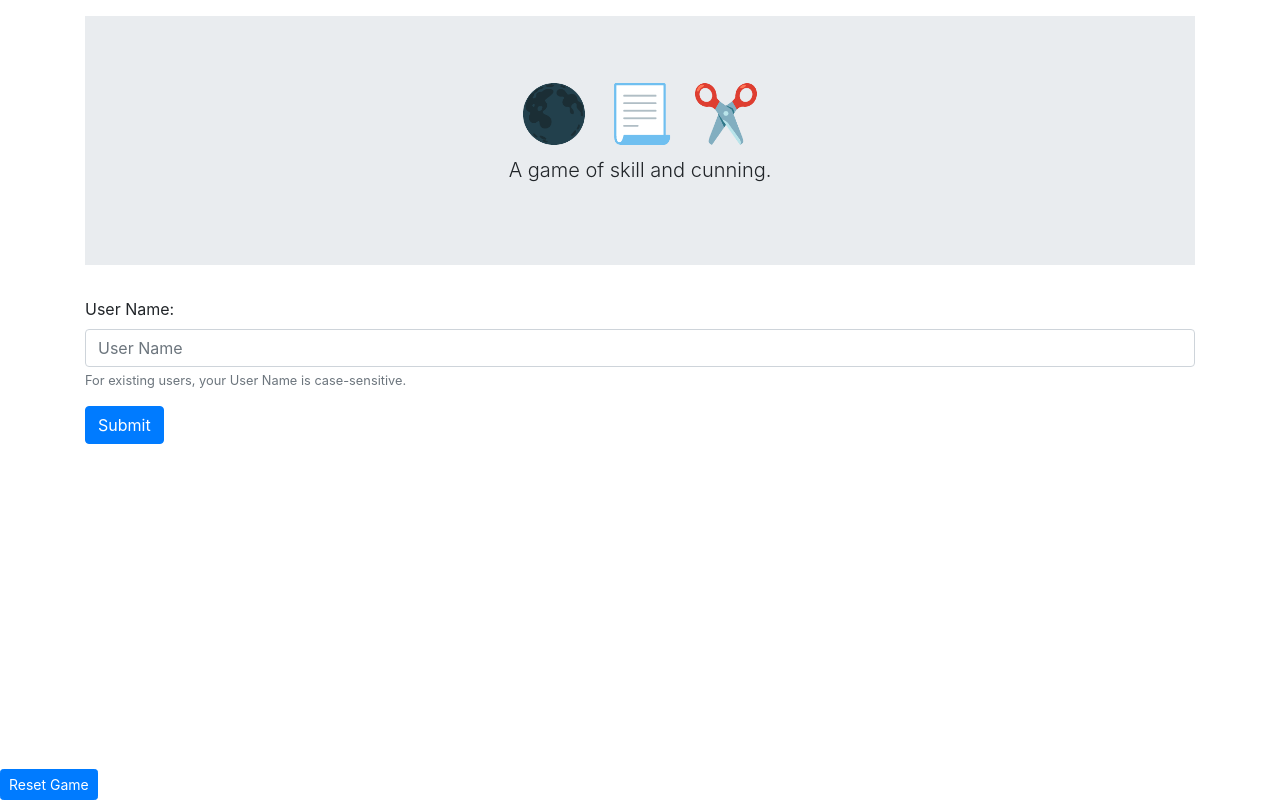
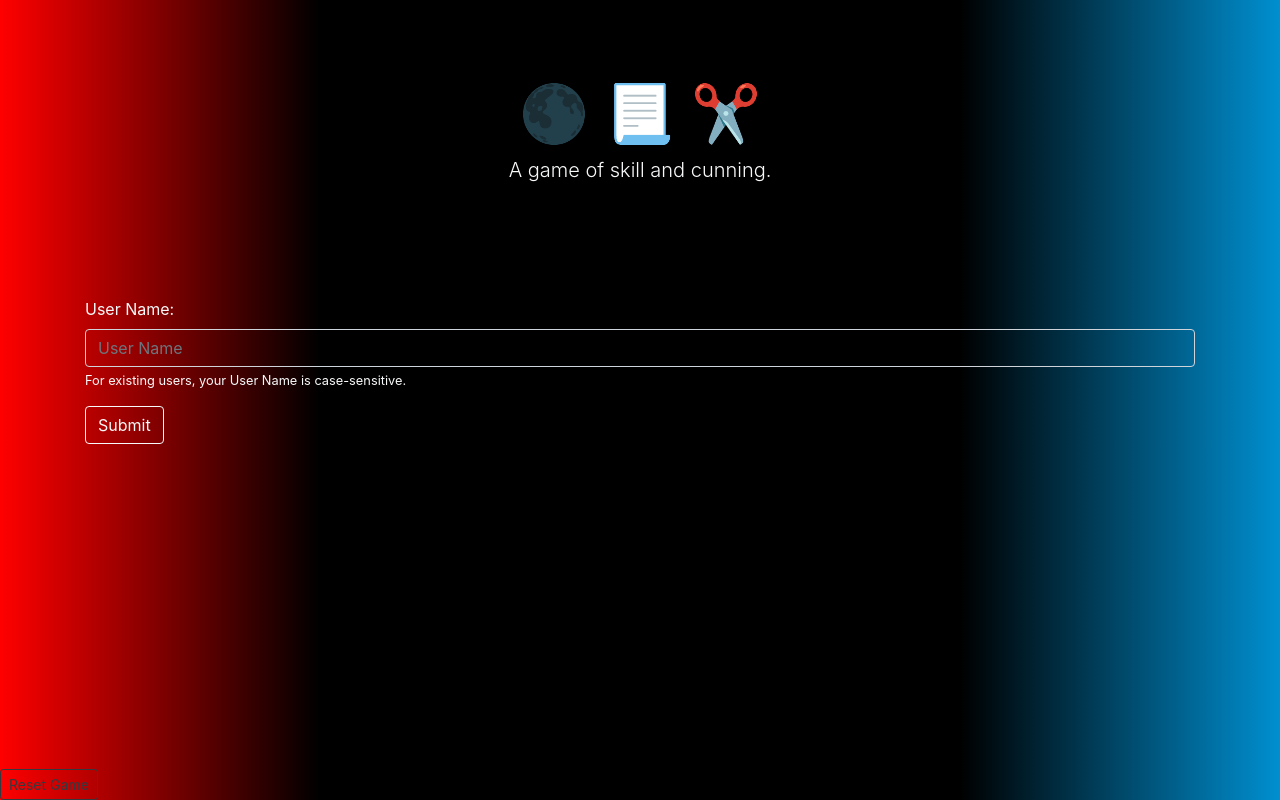
Before and after one commit to TerrenceMM2/RPS-online, a plain HTML site: page index.html in a window 1280 px wide. Both pictures are taken after a click on the button "New Game". Drawn offline with nearby package versions, Linux system fonts and the light colour scheme; no server answers.

Commit message:
styling changes

```diff
--- a/assets/css/style.css
+++ b/assets/css/style.css
@@ -1,15 +1,52 @@
+body {
+    margin: auto 0;
+    /* Permalink - use to edit and share this gradient: https://colorzilla.com/gradient-editor/#ff0000+0,000000+25,000000+50,000000+75,008fd0+100,7db9e8+100 */
+    background: #ff0000;
+    /* Old browsers */
+    background: -moz-linear-gradient(left, #ff0000 0%, #000000 25%, #000000 50%, #000000 75%, #008fd0 100%, #7db9e8 100%);
+    /* FF3.6-15 */
+    background: -webkit-linear-gradient(left, #ff0000 0%, #000000 25%, #000000 50%, #000000 75%, #008fd0 100%, #7db9e8 100%);
+    /* Chrome10-25,Safari5.1-6 */
+    background: linear-gradient(to right, #ff0000 0%, #000000 25%, #000000 50%, #000000 75%, #008fd0 100%, #7db9e8 100%);
+    /* W3C, IE10+, FF16+, Chrome26+, Opera12+, Safari7+ */
+    filter: progid:DXImageTransform.Microsoft.gradient(startColorstr='#ff0000', endColorstr='#7db9e8', GradientType=1);
+    /* IE6-9 */
+
+}
+
+.jumbotron {
+    border-radius: 5px;
+    background: transparent;
+    color: #f8f9fa;
+}
+
+label,
+small {
+    color: #f8f9fa;
+}
+
+.form-control {
+    background: transparent;
+    color: #f8f9fa;
+}
+
 .card-img-top {
     width: 100%;
     border-top-left-radius: calc(.25rem - 1px);
     border-top-right-radius: calc(.25rem - 1px);
 }
 
-.game-options > .row {
+.game-options>.row {
     text-align: center;
     font-size: 3rem;
 }
 
-#player-selection, #current-players, #p1-actions, #p2-actions, #warning, .alert-info {
+#player-selection,
+#current-players,
+#p1-actions,
+#p2-actions,
+#warning,
+.alert-info {
     display: none;
 }
 
--- a/index.html
+++ b/index.html
@@ -30,17 +30,17 @@
         </div>
     </div>
 
-    <button type="button" id="new-game" class="btn btn-primary btn-lg btn-block animated fadeInLeft faster">New Game</button>
+    <button type="button" id="new-game" class="btn btn-outline-light btn-lg btn-block animated fadeInLeft faster">New Game</button>
 
     <div id="player-selection" class="row mt-3 animated fadeInUp faster">
         <form class="container">
             <div class="form-group">
                 <label for="username-input">User Name:</label>
                 <input type="text" class="form-control" id="username-input" placeholder="User Name">
-                <small id="username-help" class="form-text text-muted">For existing users, your User Name is
+                <small id="username-help" class="form-text">For existing users, your User Name is
                     case-sensitive.</small>
             </div>
-            <button type="submit" id="set-player" class="btn btn-primary">Submit</button>
+            <button type="submit" id="set-player" class="btn btn-outline-light">Submit</button>
         </form>
 
     </div>
@@ -84,7 +84,7 @@
 
     <div id="warning" class="alert" role="alert"></div>
 
-    <button type="button" id="reset-game" class="btn btn-primary btn-sm">Reset Game</button>
+    <button type="button" id="reset-game" class="btn btn-outline-dark btn-sm">Reset Game</button>
 
     <script type="text/javascript" src="assets/js/app.js"></script>
 </body>
```
